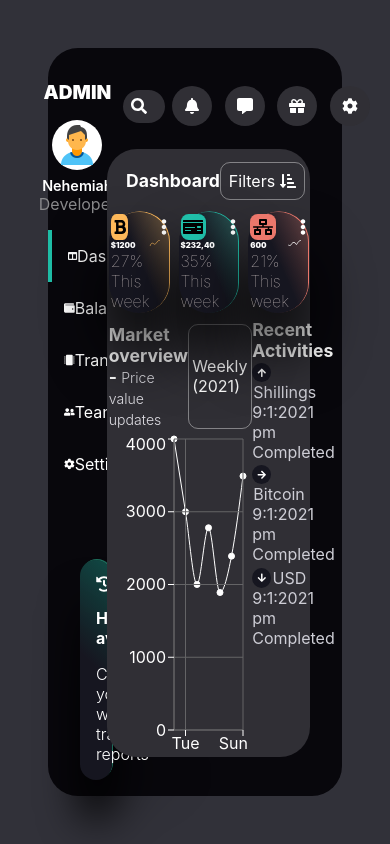
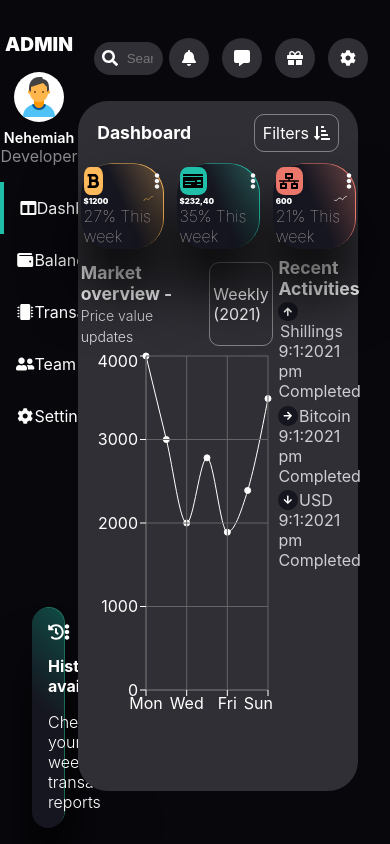
Before and after one commit to KNehe/Admin-Dashboard, a Next.js app: page / in a window 390 px wide. Built offline with nearby package versions, Linux system fonts and the light colour scheme.

Commit message:
Take off margin max-width:900px

```diff
--- a/styles/Home.module.scss
+++ b/styles/Home.module.scss
@@ -1,10 +1,15 @@
-$pure-white-color: #fff;
-$radius: 30px;
-
 .main{
-    margin: 3em;
+    margin: 2em;
     background-color: #08070C;
-    height: calc(100vh - 6em);
-    border-radius: $radius;
+    height: calc(100vh - 4em);
+    border-radius: 20px;
     display: flex;
 }
+
+@media screen and (max-width:900px){
+    .main{
+        margin: 0;
+        height: 100vh;
+        border-radius: 0;
+    }
+}
```
